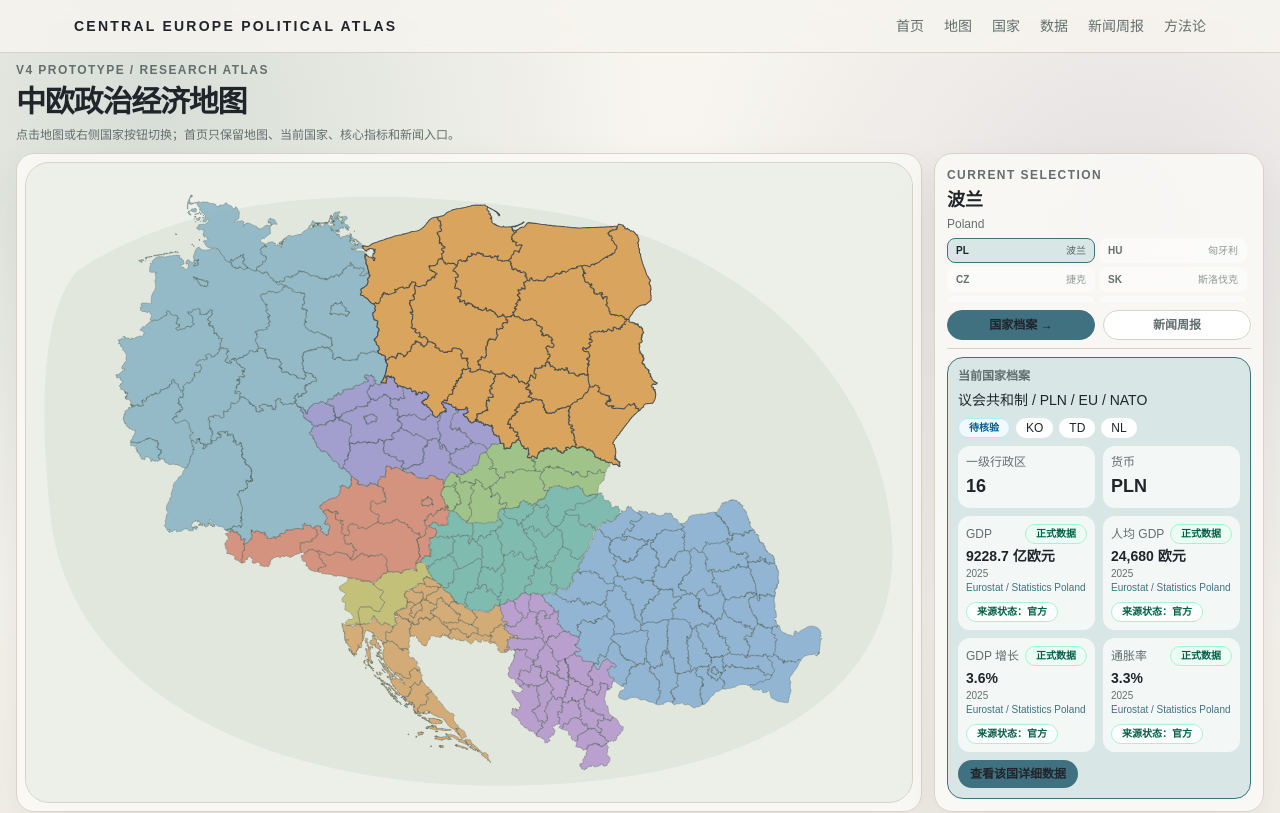
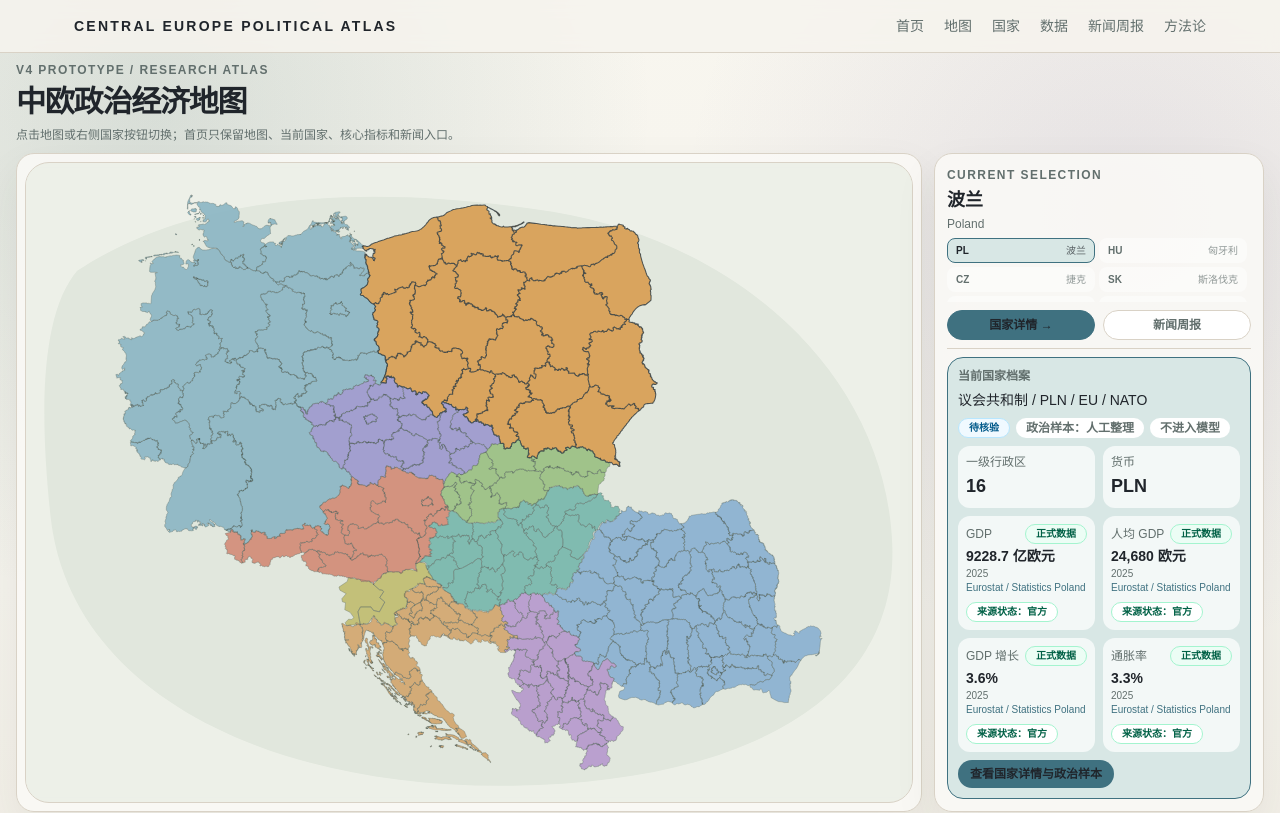
Before and after one commit to hui-sallai/central-europe-political-atlas, a Next.js app: page / in a window 1280 px wide. Shown: the top 813 px of the page. Built offline with nearby package versions, Linux system fonts and the light colour scheme.

Commit message:
Clarify home political sample status

```diff
--- a/src/components/InteractiveMapExplorer.tsx
+++ b/src/components/InteractiveMapExplorer.tsx
@@ -14,6 +14,22 @@ type InteractiveMapExplorerProps = {
   variant?: "home" | "full";
 };
 
+function politicalSampleStatus(country: (typeof countries)[number]) {
+  if (country.parties.some((party) => party.shortName === "TBD")) {
+    return {
+      badge: "pending" as const,
+      label: "政治样本：待核验",
+      note: "不进入模型",
+    };
+  }
+
+  return {
+    badge: "manual" as const,
+    label: "政治样本：人工整理",
+    note: "不进入模型",
+  };
+}
+
 export function InteractiveMapExplorer({ variant = "full" }: InteractiveMapExplorerProps) {
   const [selectedSlug, setSelectedSlug] = useState(countries[0]?.slug ?? "");
   const [selectedRegionSlug, setSelectedRegionSlug] = useState<string | undefined>();
@@ -28,6 +44,7 @@ export function InteractiveMapExplorer({ variant = "full" }: InteractiveMapExplo
 
   const isHome = variant === "home";
   const governingParties = selectedCountry.parties.filter((party) => party.role === "governing" || party.role === "support");
+  const selectedPoliticalStatus = politicalSampleStatus(selectedCountry);
   const selectedNews = getLatestNewsForCountry(selectedCountry.slug);
   const basicIndicators = getBasicIndicators(selectedCountry.slug);
   const homeEconomicIndicators = basicIndicators.filter((indicator) => indicator.id !== "population").slice(0, 4);
@@ -93,7 +110,7 @@ export function InteractiveMapExplorer({ variant = "full" }: InteractiveMapExplo
                 href={`/countries/${selectedCountry.slug}`}
                 className="rounded-full border border-[var(--accent)] bg-[var(--accent)] px-3 py-1.5 text-center text-xs font-semibold text-white transition hover:opacity-90"
               >
-                国家档案 →
+                国家详情 →
               </Link>
             ) : (
               <button
@@ -144,7 +161,13 @@ export function InteractiveMapExplorer({ variant = "full" }: InteractiveMapExplo
                 </div>
               ) : null}
               <div className="mt-2 flex flex-wrap gap-1.5">
-                {governingParties.length > 0 ? (
+                {isHome ? (
+                  <>
+                    <DataStatusBadge status={selectedPoliticalStatus.badge} />
+                    <span className="rounded-full bg-white px-2.5 py-0.5 text-xs font-semibold text-[var(--muted)]">{selectedPoliticalStatus.label}</span>
+                    <span className="rounded-full bg-white px-2.5 py-0.5 text-xs font-semibold text-[var(--muted)]">{selectedPoliticalStatus.note}</span>
+                  </>
+                ) : governingParties.length > 0 ? (
                   <>
                     <DataStatusBadge status={partyStatus} />
                     {governingParties.map((party) => (
@@ -201,7 +224,7 @@ export function InteractiveMapExplorer({ variant = "full" }: InteractiveMapExplo
               </div>
               {!isHome ? <p className="mt-4 text-sm leading-6 text-[var(--muted)]">{selectedCountry.chinaTradeNote}</p> : null}
               <Link href={`/countries/${selectedCountry.slug}`} className="mt-2 inline-flex rounded-full bg-[var(--accent)] px-3 py-1.5 text-xs font-semibold text-white">
-                查看该国详细数据
+                {isHome ? "查看国家详情与政治样本" : "查看该国详细数据"}
               </Link>
             </>
           ) : (
@@ -244,10 +267,7 @@ export function InteractiveMapExplorer({ variant = "full" }: InteractiveMapExplo
               {countries.map((country) => {
                 const isSelected = country.slug === selectedCountry.slug;
                 const countryNews = getLatestNewsForCountry(country.slug);
-                const governing = country.parties
-                  .filter((party) => party.role === "governing" || party.role === "support")
-                  .map((party) => party.shortName)
-                  .join(" / ");
+                const status = politicalSampleStatus(country);
 
                 return (
                   <button
@@ -268,8 +288,9 @@ export function InteractiveMapExplorer({ variant = "full" }: InteractiveMapExplo
                       <span className="rounded-full bg-white px-3 py-1 text-xs text-[var(--muted)]">{country.regions.length} 区域</span>
                     </div>
                     <div className="mt-3 flex flex-wrap items-center gap-2">
-                      <DataStatusBadge status={governing ? "manual" : "pending"} />
-                      <p className="text-xs font-semibold text-[var(--accent)]">{governing || "执政结构未接入"}</p>
+                      <DataStatusBadge status={status.badge} />
+                      <p className="text-xs font-semibold text-[var(--accent)]">{status.label}</p>
+                      <span className="rounded-full bg-white px-2.5 py-0.5 text-[10px] font-semibold text-[var(--muted)]">{status.note}</span>
                     </div>
                     {countryNews ? <p className="mt-2 text-sm leading-6 text-[var(--muted)]">{countryNews.title}</p> : null}
                   </button>
```
